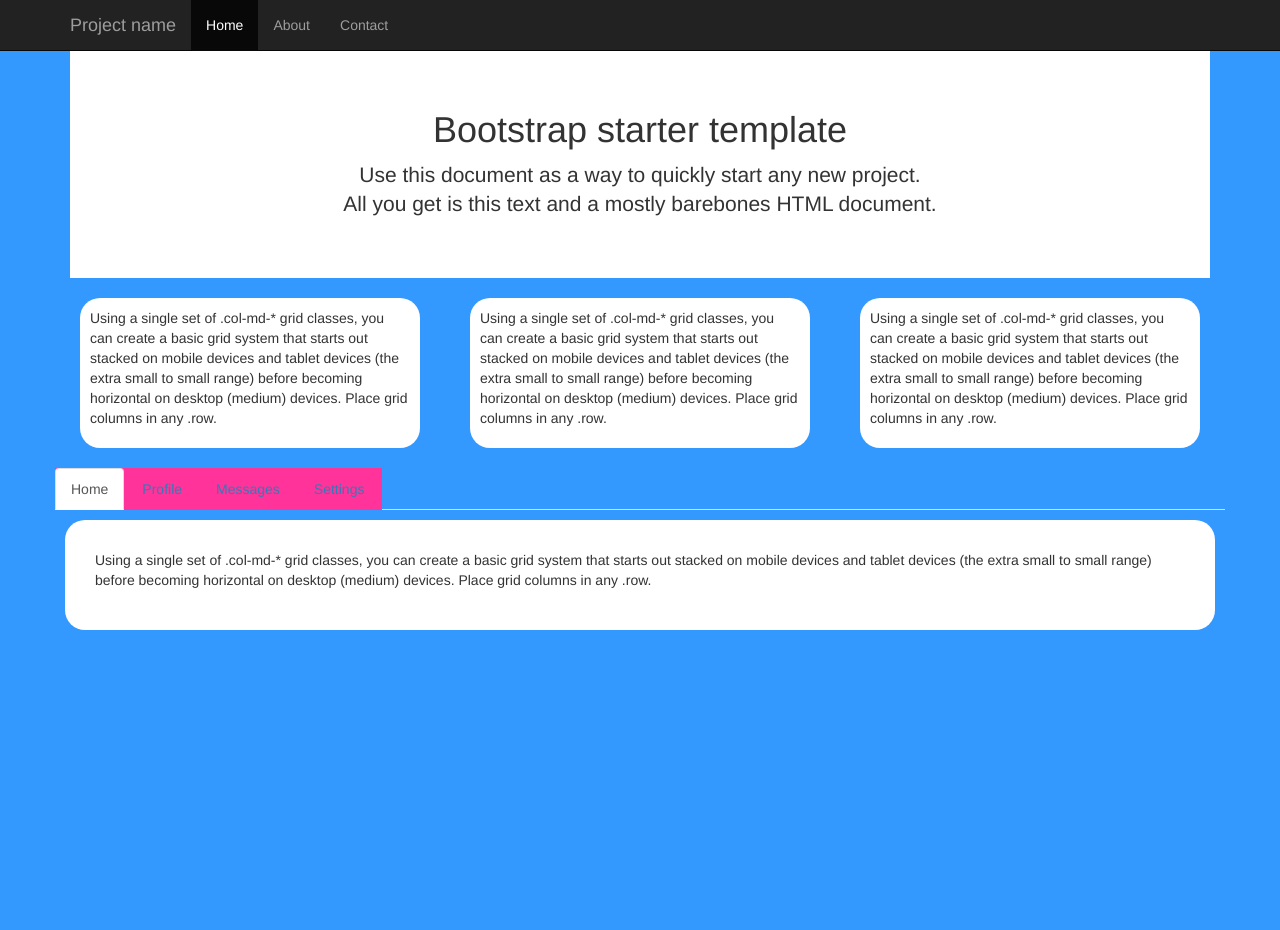
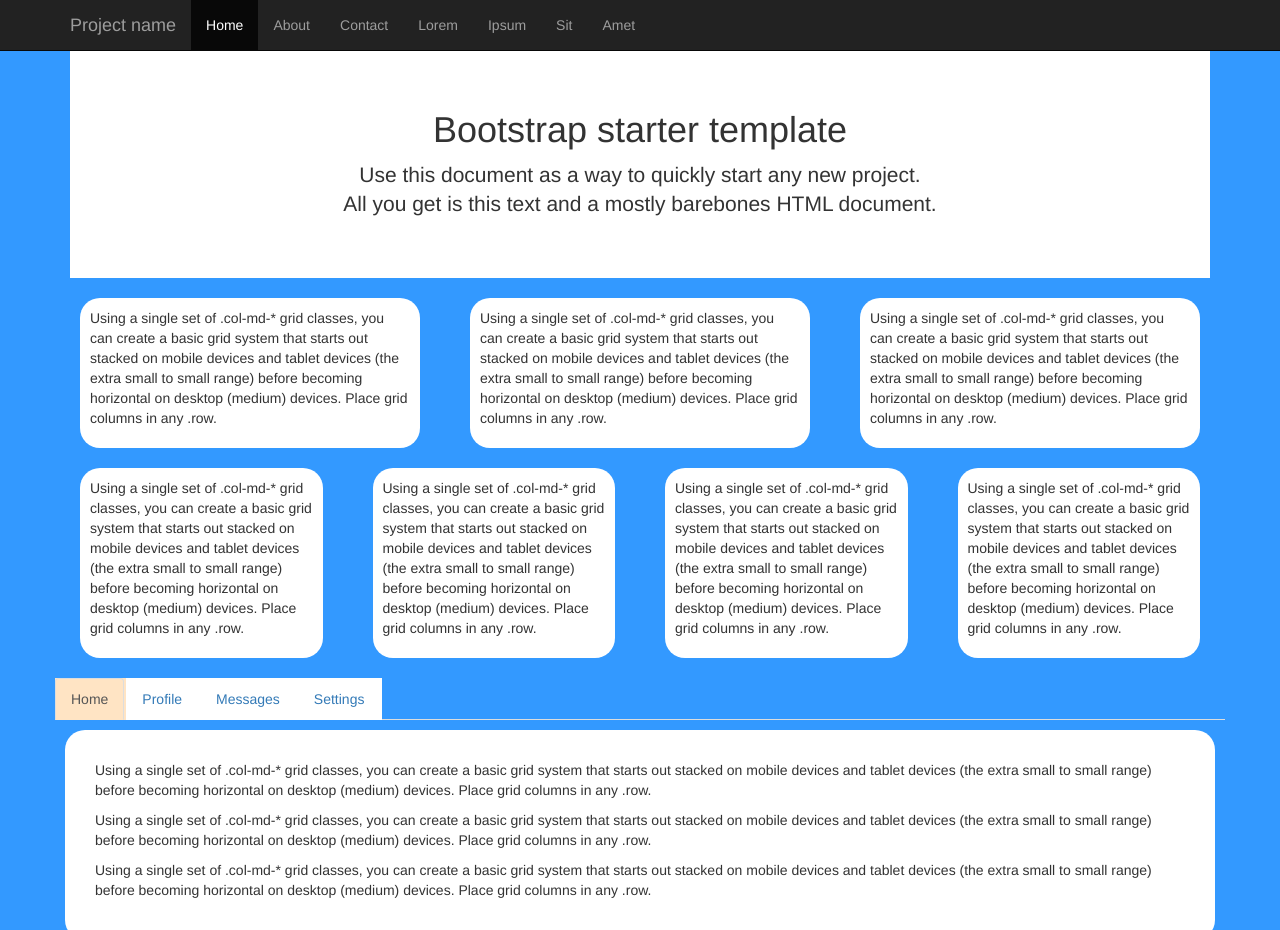
Before and after one commit to mkarthik1/test-repo, a plain HTML site: page index.html in a window 1280 px wide. Shown: the top 930 px of the page. Before the commit the page ends 800 px from the top, so only its background shows below. Drawn offline with Linux system fonts and the light colour scheme.

Commit message:
Edited the file

```diff
--- a/index.html
+++ b/index.html
@@ -35,6 +35,10 @@
             <li class="active"><a href="#">Home</a></li>
             <li><a href="#about">About</a></li>
             <li><a href="#contact">Contact</a></li>
+            <li><a href="#about">Lorem</a></li>
+            <li><a href="#contact">Ipsum</a></li>
+            <li><a href="#about">Sit</a></li>
+            <li><a href="#contact">Amet</a></li>
           </ul>
         </div><!--/.nav-collapse -->
       </div>
@@ -64,6 +68,23 @@
 
 </div>
 
+<div class = "row">
+<div class = "col-md-3">
+<div><p>Using a single set of .col-md-* grid classes, you can create a basic grid system that starts out stacked on mobile devices and tablet devices (the extra small to small range) before becoming horizontal on desktop (medium) devices. Place grid columns in any .row.</p></div>
+
+</div>
+<div class = "col-md-3">
+<div><p>Using a single set of .col-md-* grid classes, you can create a basic grid system that starts out stacked on mobile devices and tablet devices (the extra small to small range) before becoming horizontal on desktop (medium) devices. Place grid columns in any .row.</p></div>
+</div>
+<div class = "col-md-3">
+<div><p>Using a single set of .col-md-* grid classes, you can create a basic grid system that starts out stacked on mobile devices and tablet devices (the extra small to small range) before becoming horizontal on desktop (medium) devices. Place grid columns in any .row.</p></div>
+</div>
+<div class = "col-md-3">
+<div><p>Using a single set of .col-md-* grid classes, you can create a basic grid system that starts out stacked on mobile devices and tablet devices (the extra small to small range) before becoming horizontal on desktop (medium) devices. Place grid columns in any .row.</p></div>
+</div>
+
+</div>
+
 </div>
 </section>
 <section>
@@ -81,7 +102,7 @@
 
   <!-- Tab panes -->
 <div class="tab-content">
-  <div role="tabpanel" class="tab-pane fade in active" id="home"><p>Using a single set of .col-md-* grid classes, you can create a basic grid system that starts out stacked on mobile devices and tablet devices (the extra small to small range) before becoming horizontal on desktop (medium) devices. Place grid columns in any .row.</p></div>
+  <div role="tabpanel" class="tab-pane fade in active" id="home"><p>Using a single set of .col-md-* grid classes, you can create a basic grid system that starts out stacked on mobile devices and tablet devices (the extra small to small range) before becoming horizontal on desktop (medium) devices. Place grid columns in any .row.</p><p>Using a single set of .col-md-* grid classes, you can create a basic grid system that starts out stacked on mobile devices and tablet devices (the extra small to small range) before becoming horizontal on desktop (medium) devices. Place grid columns in any .row.</p><p>Using a single set of .col-md-* grid classes, you can create a basic grid system that starts out stacked on mobile devices and tablet devices (the extra small to small range) before becoming horizontal on desktop (medium) devices. Place grid columns in any .row.</p></div>
   <div role="tabpanel" class="tab-pane fade" id="profile"><p>Using a single set of .col-md-* grid classes, you can create a basic grid system that starts out stacked on mobile devices and tablet devices (the extra small to small range) before becoming horizontal on desktop (medium) devices. Place grid columns in any .row.</p></div>
   <div role="tabpanel" class="tab-pane fade" id="messages"><p>Using a single set of .col-md-* grid classes, you can create a basic grid system that starts out stacked on mobile devices and tablet devices (the extra small to small range) before becoming horizontal on desktop (medium) devices. Place grid columns in any .row.</p></div>
   <div role="tabpanel" class="tab-pane fade" id="settings"><p>Using a single set of .col-md-* grid classes, you can create a basic grid system that starts out stacked on mobile devices and tablet devices (the extra small to small range) before becoming horizontal on desktop (medium) devices. Place grid columns in any .row.</p></div>
--- a/scss/_variables.scss
+++ b/scss/_variables.scss
@@ -4,5 +4,7 @@
 $secondary-color: #ff3399;
 $light-color: #ffffff;
 $dark-color: #000066;
+$highlight-color: bisque;
+
 
 $font-stack:    Helvetica, sans-serif;
--- a/scss/main.scss
+++ b/scss/main.scss
@@ -17,5 +17,13 @@
 */
 
 li[role="presentation"]{
-background-color: $secondary-color;
+background-color: $light-color;
+&.active, &.active a{
+background-color: $highlight-color;
 }
+
+
+}
+.nav-tabs>li.active>a, .nav-tabs>li.active>a:focus, .nav-tabs>li.active>a:hover{
+background-color: $highlight-color;
+}
```
Also changed, not shown: css/main.css.
